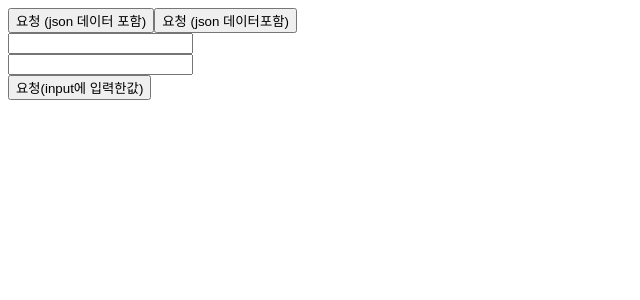
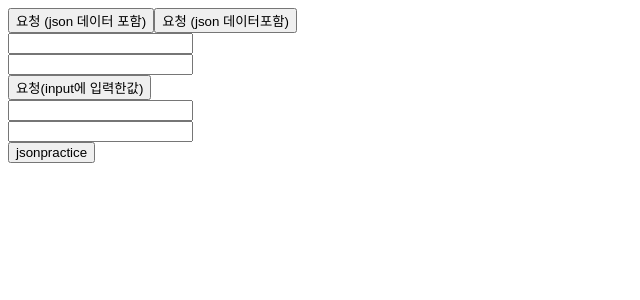
Before and after one commit to popyto3838/react20240509, a React (Vite) app: page / in a window 1280 px wide. Shown: the top 300 px of the page, without its empty margins (0-640 px from the left). Built offline with nearby package versions, Linux system fonts and the light colour scheme.

Commit message:
input에 입력한 값 json으로 보내기

```diff
--- a/src/App.jsx
+++ b/src/App.jsx
@@ -4,6 +4,8 @@
 function App(props) {
   const [name, setName] = useState("");
   const [city, setCity] = useState("");
+  const [sex, setSex] = useState("");
+  const [job, setJob] = useState("");
 
   function handleClick1() {
     const obj1 = { name: "son", age: 44 };
@@ -22,6 +24,10 @@
     axios.post("/api/main41/sub3", { name, city });
   }
 
+  function handleClick4() {
+    axios.post("/api/main41/sub4", { sex, job });
+  }
+
   return (
     <div>
       <button onClick={handleClick1}>요청 (json 데이터 포함)</button>
@@ -34,6 +40,13 @@
         <br />
         <button onClick={handleClick3}>요청(input에 입력한값)</button>
       </div>
+      <div>
+        <input type="text" onChange={(e) => setSex(e.target.value)} />
+        <br />
+        <input type="text" onChange={(e) => setJob(e.target.value)} />
+        <br />
+        <button onClick={handleClick4}>jsonpractice</button>
+      </div>
     </div>
   );
 }
```
